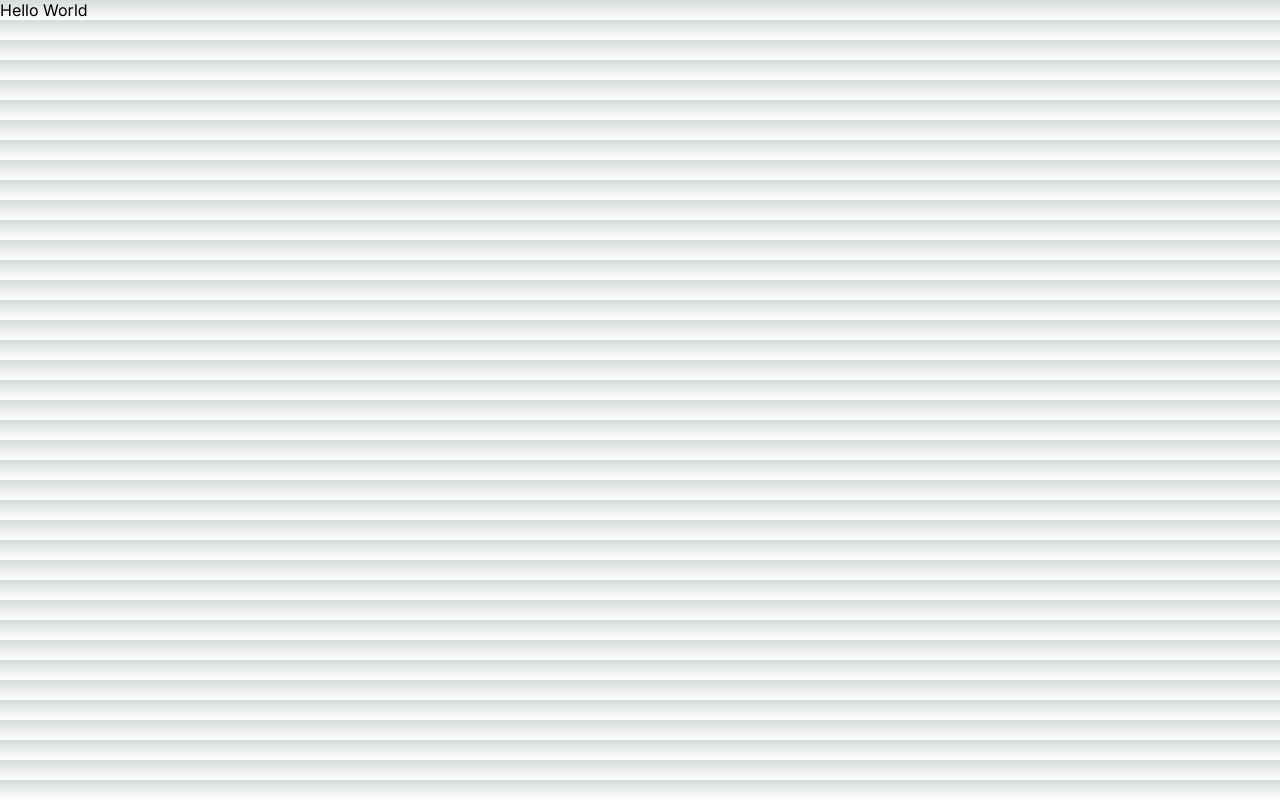
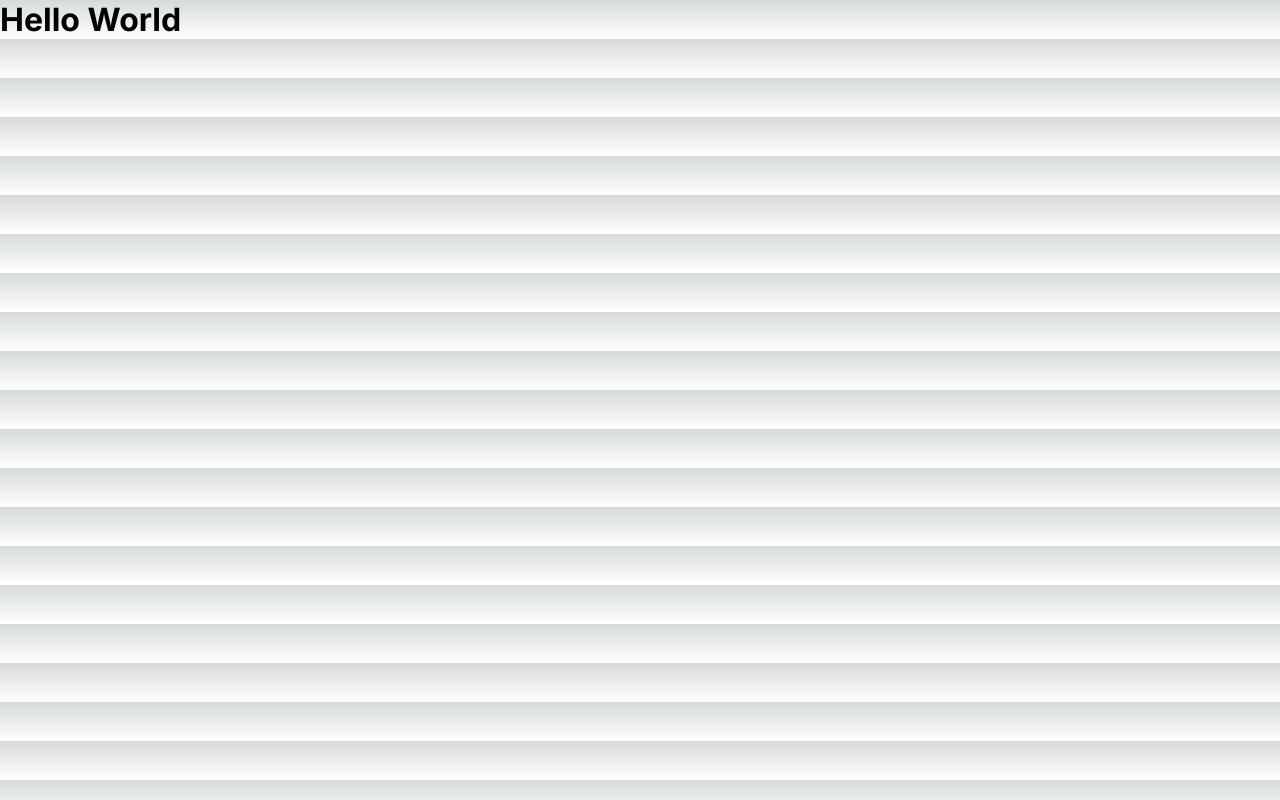
Before and after one commit to jason-ransom/say-the-same-thing, a Next.js app: page / in a window 1280 px wide. Built offline with nearby package versions, Linux system fonts and the light colour scheme.

Commit message:
implemented PromptCard on main page.

```diff
--- a/app/page.tsx
+++ b/app/page.tsx
@@ -1,9 +1,12 @@
 import styles from "./page.module.css";
+import PromptCard from "@/components/PromptCard";
 
 export default function Home() {
   return (
       <div className={styles.container}>
-        Hello World
+        <PromptCard>
+            Hello World
+        </PromptCard>
       </div>
   );
 }
--- a/vitest.config.ts
+++ b/vitest.config.ts
@@ -7,4 +7,9 @@ export default defineConfig({
         environment: 'jsdom',
         exclude: ['**/node_modules/**', '**/e2e-tests/**']
     },
+    resolve: {
+        alias: {
+            '@': '/'
+        }
+    }
 })
```
